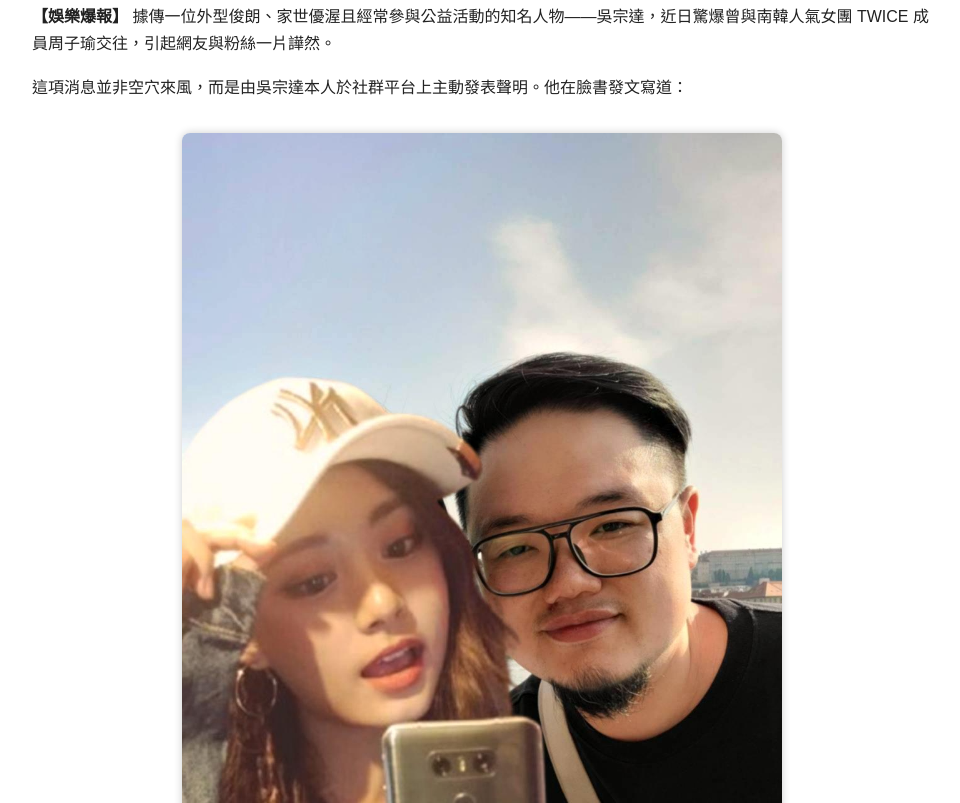
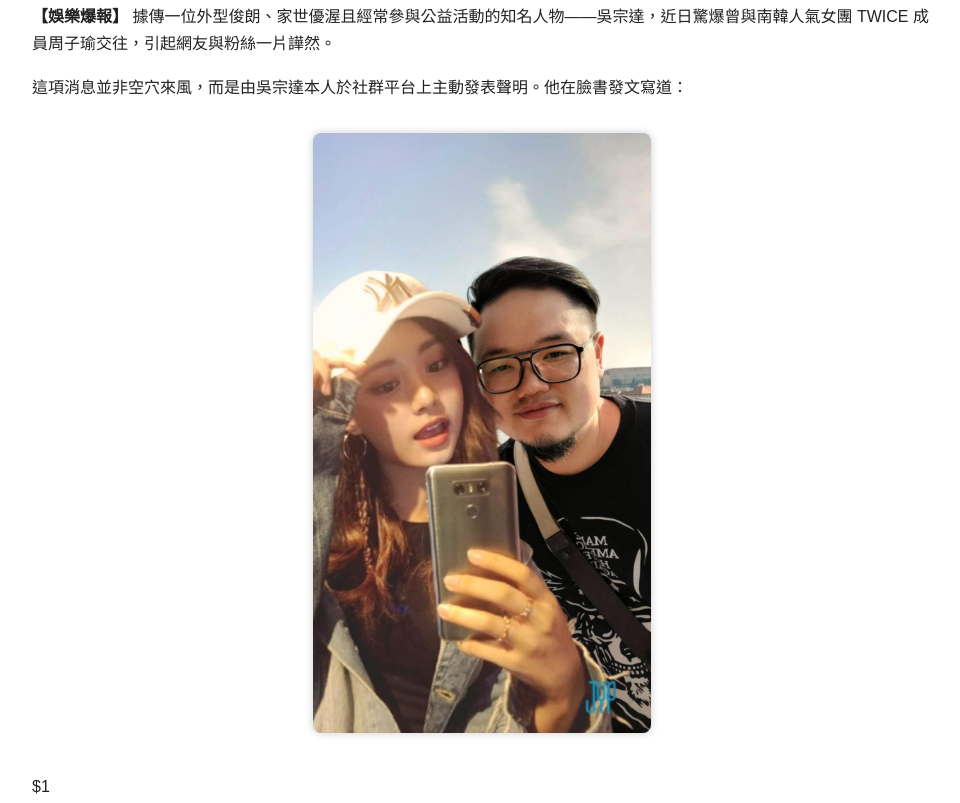
Before and after one commit to Pigda0406/fake-news-site, a plain HTML site: page index.html in a window 1280 px wide. Shown: the part 517-1320 px from the top of the page, without its empty margins (158-1118 px from the left). Drawn offline with Linux system fonts and the light colour scheme.

Commit message:
Update index.html

```diff
--- a/index.html
+++ b/index.html
@@ -51,7 +51,7 @@
       <p>這項消息並非空穴來風，而是由吳宗達本人於社群平台上主動發表聲明。他在臉書發文寫道：</p>
 
       <div style="text-align:center; margin: 2em 0;">
-  <img src="photo1.jpg" alt="吳宗達與周子瑜新聞圖片" style="max-width:600px; width:100%; box-shadow:0 0 8px rgba(0,0,0,0.2); border-radius:8px;">
+  <img src="photo1.jpg" alt="吳宗達與周子瑜新聞圖片" style="height:600px; width:auto; box-shadow:0 0 8px rgba(0,0,0,0.2); border-radius:8px;">
 </div>
 
 $1
```
